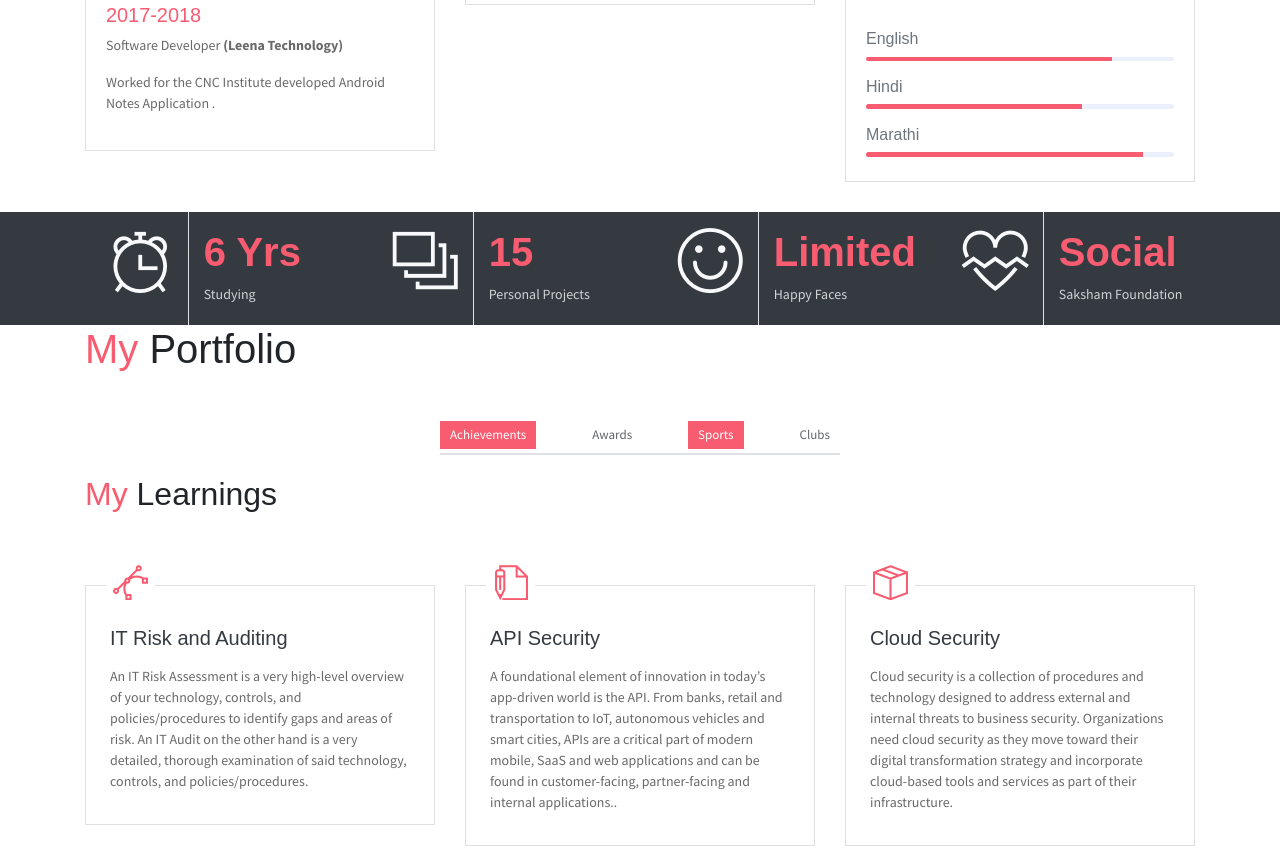
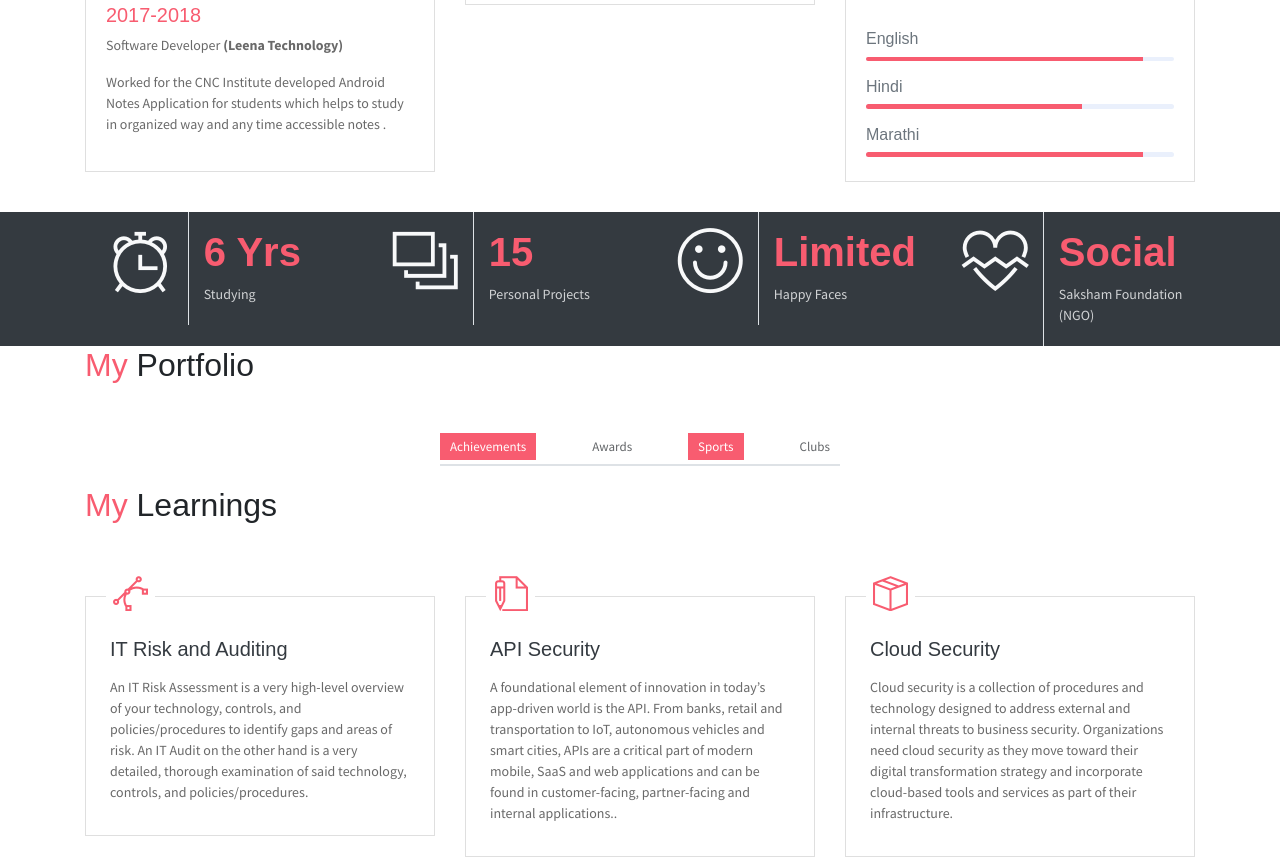
Before and after one commit to TheSwarajKurapati/SwarajPortfolio, a website: page index.html in a window 1280 px wide. Shown: the part 1644-2504 px from the top of the page. Drawn offline with Linux system fonts and the light colour scheme; some packages are replaced by stand-ins of ours.

Commit message:
updated index file

```diff
--- a/index.html
+++ b/index.html
@@ -152,7 +152,7 @@
                             <hr>
                             <h6 class="title text-danger">2017-2018</h6>
                             <P>Software Developer <b> (Leena Technology) </b></P>
-                            <P class="subtitle">Worked for the CNC Institute developed Android Notes Application .</P>
+                            <P class="subtitle">Worked for the CNC Institute developed Android Notes Application for students which helps to study in organized way and any time accessible notes  .</P>
                         </div>
                     </div>
                 </div>
@@ -225,7 +225,7 @@
                         <div class="card-body pb-2">
                            <h6>English</h6>
                             <div class="progress mb-3">
-                                <div class="progress-bar bg-danger" role="progressbar" style="width: 80%" aria-valuenow="25" aria-valuemin="0" aria-valuemax="100"></div>
+                                <div class="progress-bar bg-danger" role="progressbar" style="width: 90%" aria-valuenow="25" aria-valuemin="0" aria-valuemax="100"></div>
                             </div>
                             <h6>Hindi</h6>
                             <div class="progress mb-3">
@@ -285,7 +285,7 @@
                         </div>
                         <div class="col-7 text-left py-3">
                             <h1 class="text-danger font-weight-bold font20"> Social </h1>
-                            <p class="text-light mb-1">Saksham Foundation</p>
+                            <p class="text-light mb-1">Saksham Foundation (NGO)</p>
                         </div>
                     </div>
                 </div>
@@ -295,7 +295,7 @@
 
     <section class="section bg-custom-gray" id="portfolio">
         <div class="container">
-            <h1 class="mb-5"><span class="text-danger">My</span> Portfolio</h1>
+            <h2 class="mb-5"><span class="text-danger">My</span> Portfolio</h2>
             <div class="portfolio">
                 <div class="filters">
                     <a href="" data-filter=".new" class="active">
@@ -659,9 +659,9 @@
 
     <!-- End of portfolio section -->
 
-    <!-- <section class="section" id="blog"> -->
+    <section class="section" id="blog">
         <div class="container">
-            <h2 class="mb-5">Latest <span class="text-danger">News in Cyber World</span></h2>
+            <h2 class="mb-5">Latest <span class="text-danger">News in Cyber</span></h2>
             <div class="row">
                 <div class="blog-card">
                     <div class="img-holder">
@@ -732,7 +732,7 @@
     </section>
 
     <div class="section contact" id="contact">
-        <div id="map" class="map"></div>
+        <div id="map" class="map">
         <div class="container">
             <div class="row">
                 <div class="col-lg-8">
@@ -791,8 +791,8 @@
                     </div>
                 </div>
             </div>
-
-        </div>
+	</div>
+	</div>
     </div>
     <!-- <footer class="footer py-3">
         <div class="container">
```
